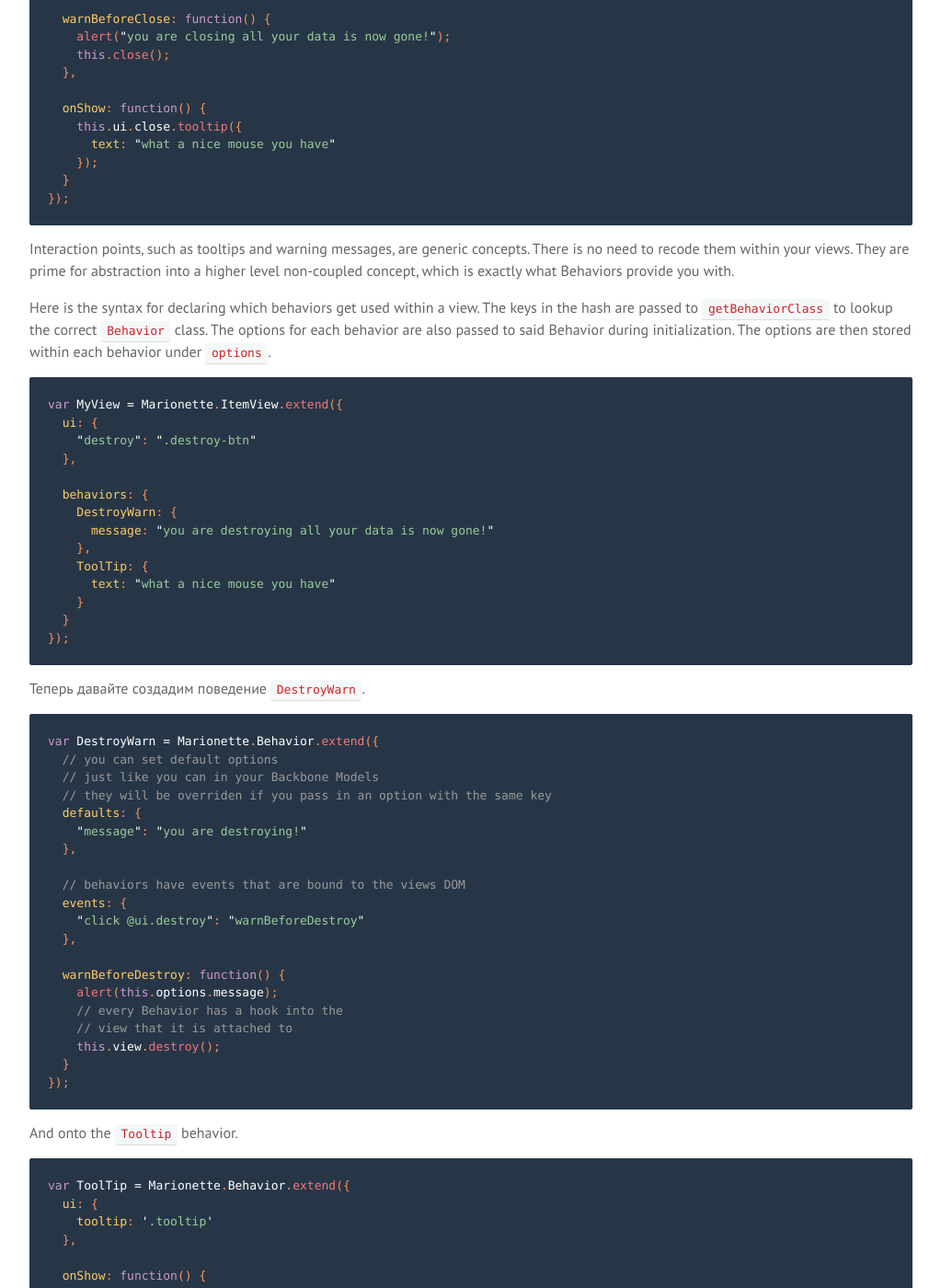
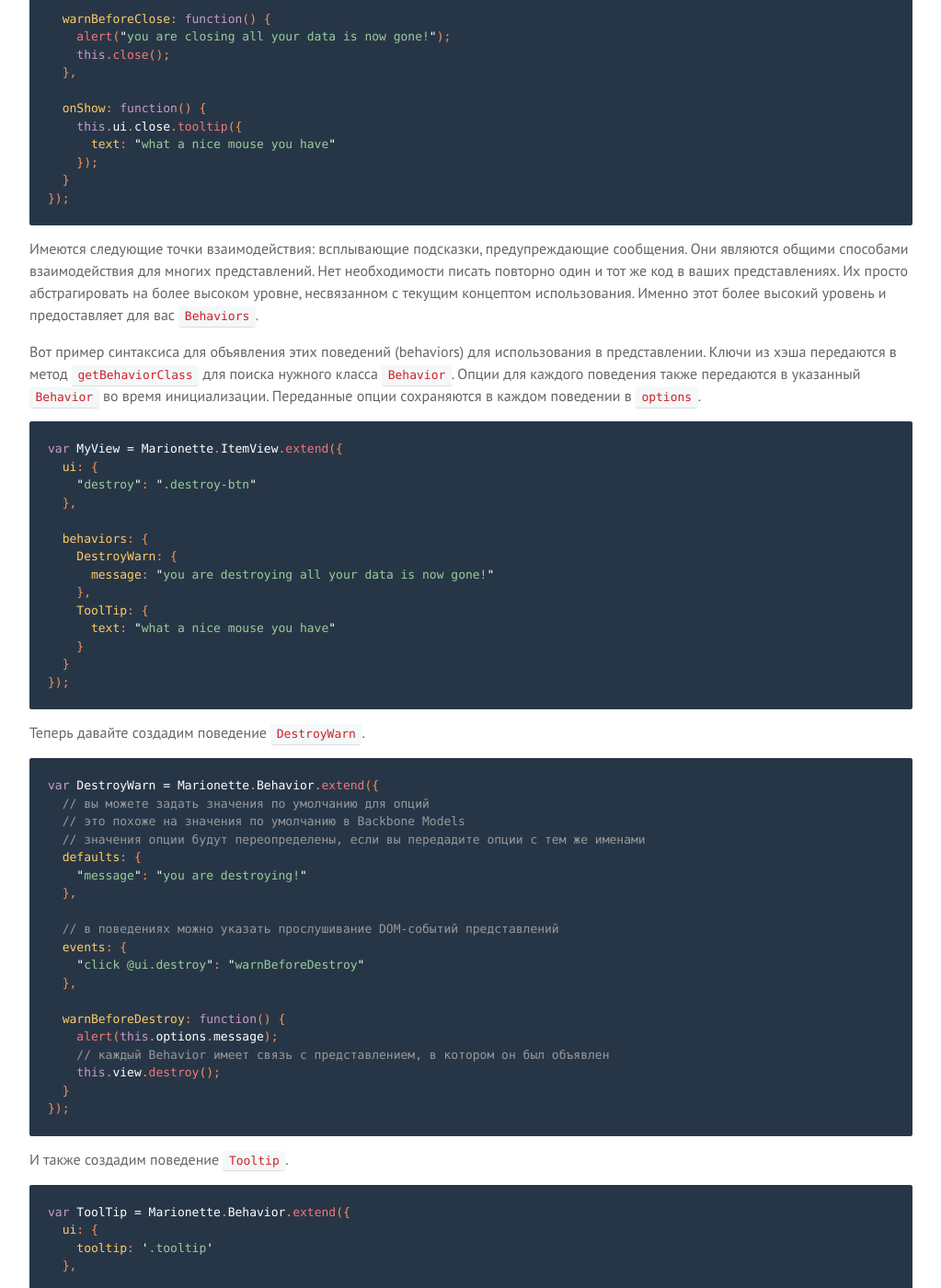
Before and after one commit to sadcitizen/marionettejs.ru, a Jekyll site: the page built from _posts/2014-02-01-behavior.md, in a window 1280 px wide and 1400 px high, scrolled down 1374 px. Shown: the whole window at 92% size, without its empty margins (128-1151 px from the left). Built offline with Jekyll 4.4.1, drawn with Linux system fonts in a browser that asks for light colours; some web fonts are replaced; Markdown is read by kramdown in place of the engine named in the settings; some of the changed text lies outside the part shown.

Commit message:
translate ru/Behavior
перевел "Using Behaviors"

````diff
--- a/_includes/translation/ru/marionette.behavior.md
+++ b/_includes/translation/ru/marionette.behavior.md
@@ -25,9 +25,9 @@
 Эти взаимодействия, как правило, представляются отдельными кусками логики, которую вы, скорее всего,
 захотите использовать в других представлениях.
 
-## Using
+## Использование
 
-Приведем пример простого `itemView`. Let's take a stab at simplifying it, and abstracting behaviors from it.
+Приведем пример простого `itemView`. Давайте попробуем упростить его и абстрагируем поведение от него.
 
 ```js
 var MyView = Marionette.ItemView.extend({
@@ -52,11 +52,15 @@
 });
 ```
 
-Interaction points, such as tooltips and warning messages, are generic concepts. There is no need to recode them within your views. They are prime for abstraction into a higher level non-coupled concept, which is exactly what Behaviors provide you with.
+Имеются следующие точки взаимодействия: всплывающие подсказки, предупреждающие сообщения. Они являются
+общими способами взаимодействия для многих представлений. Нет необходимости писать повторно один и тот же код в
+ваших представлениях. Их просто абстрагировать на более высоком уровне, несвязанном с текущим концептом использования.
+Именно этот более высокий уровень и предоставляет для вас `Behaviors`.
 
-Here is the syntax for declaring which behaviors get used within a view.
-The keys in the hash are passed to `getBehaviorClass` to lookup the correct `Behavior` class.
-The options for each behavior are also passed to said Behavior during initialization. The options are then stored within each behavior under `options`.
+Вот пример синтаксиса для объявления этих поведений (behaviors) для использования в представлении.
+Ключи из хэша передаются в метод `getBehaviorClass` для поиска нужного класса `Behavior`.
+Опции для каждого поведения также передаются в указанный `Behavior` во время инициализации.
+Переданные опции сохраняются в каждом поведении в `options`.
 
 ```js
 var MyView = Marionette.ItemView.extend({
@@ -79,28 +83,27 @@
 
 ```js
 var DestroyWarn = Marionette.Behavior.extend({
-  // you can set default options
-  // just like you can in your Backbone Models
-  // they will be overriden if you pass in an option with the same key
+  // вы можете задать значения по умолчанию для опций
+  // это похоже на значения по умолчанию в Backbone Models
+  // значения опции будут переопределены, если вы передадите опции с тем же именами
   defaults: {
     "message": "you are destroying!"
   },
 
-  // behaviors have events that are bound to the views DOM
+  // в поведениях можно указать прослушивание DOM-событий представлений
   events: {
     "click @ui.destroy": "warnBeforeDestroy"
   },
 
   warnBeforeDestroy: function() {
     alert(this.options.message);
-    // every Behavior has a hook into the
-    // view that it is attached to
+    // каждый Behavior имеет связь с представлением, в котором он был объявлен
     this.view.destroy();
   }
 });
 ```
 
-And onto the `Tooltip` behavior.
+И также создадим поведение `Tooltip`.
 
 ```js
 var ToolTip = Marionette.Behavior.extend({
@@ -116,8 +119,8 @@
 });
 ```
 
-Finally, the user must define a location for where their `behaviors` are stored.
-A simple example of this would look like this:
+Кроме того, пользователь должен определить место, где будут храниться `поведения`.
+Простой пример для этого выглядит следующим образом:
 
 ```js
   Marionette.Behaviors.behaviorsLookup = function() {
@@ -125,14 +128,16 @@
   }
 ```
 
-In this example you would then store your behaviors like this:
+В этом примере ваши поведения будут сохранены следующим образом:
 
 ```js
 window.Behaviors.ToolTip = ToolTip;
 window.Behaviors.DestroyWarn = DestroyWarn;
 ```
 
-Note than in addition to extending a `View` with `Behavior`, a `Behavior` can itself use other behaviors. The syntax is identical to that used for a `View`:
+Заметим, что в дополнение к расширению `View` с помощью `Behavior`,
+`Behavior` может быть сам использован в других поведениях.
+Синтаксис для объявления этого, идентичен тому, что используется для `View`:
 
 ```js
 var Modal = Marionette.Behavior.extend({
@@ -144,7 +149,7 @@
 });
 ```
 
-Nested behaviors act as if they were direct behaviors of the parent behavior's view instance.
+Вложенные поведения действуют так, как будто они были напрямую определены в экземпляре представления.
 
 ## API
 
````
Also changed, not shown: other parts of _includes/translation/ru/marionette.behavior.md (+1 -1 lines).
